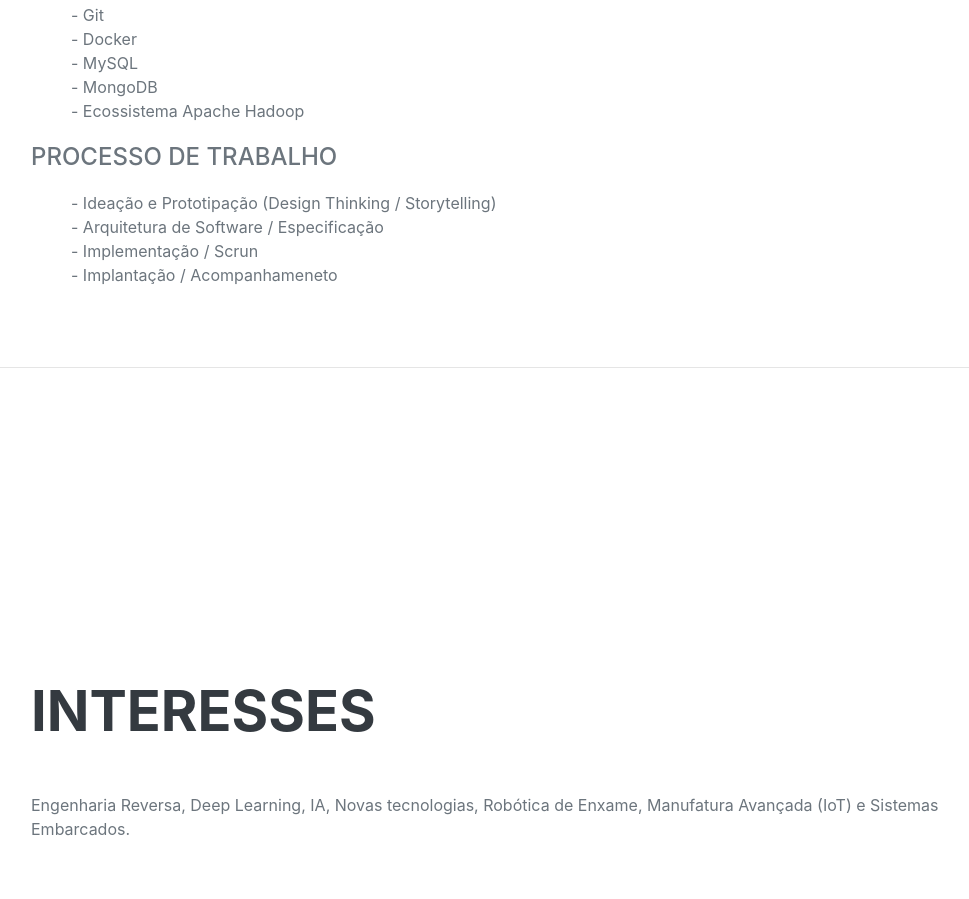
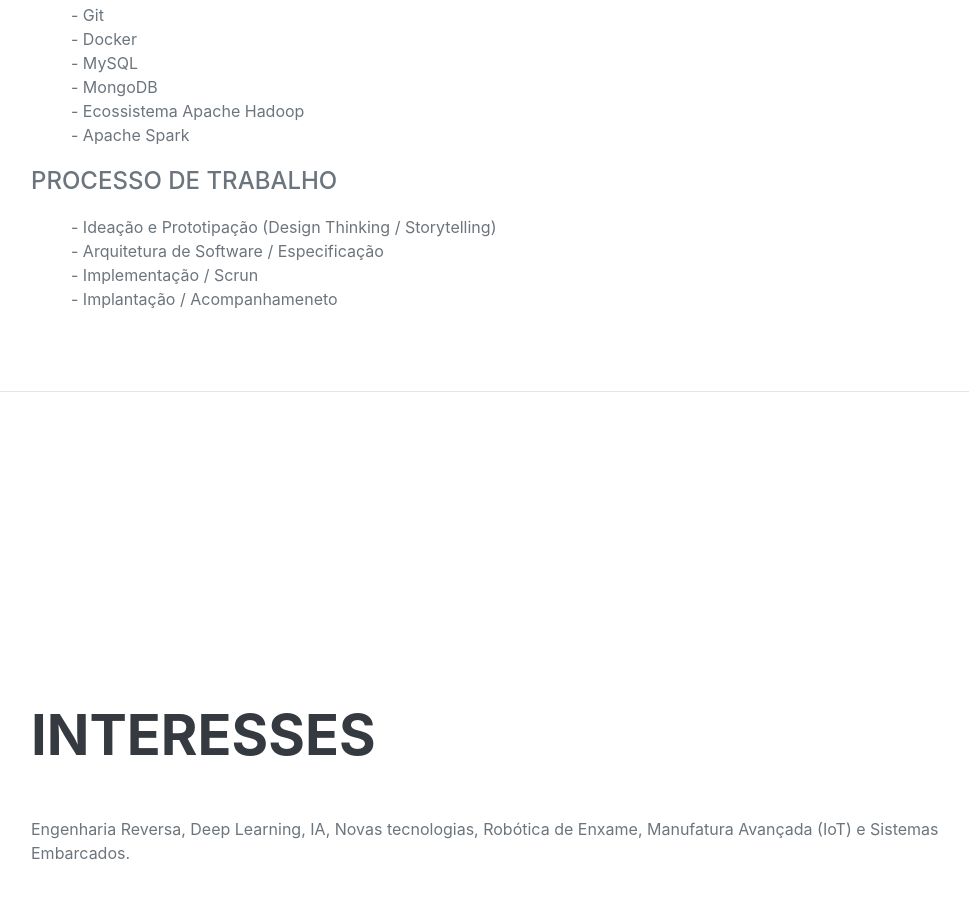
Before and after one commit to carlosemsantana/carlosemsantana.github.io, a plain HTML site: page index.html in a window 1280 px wide. Shown: the part 3418-4317 px from the top of the page, without its empty margins (289-1258 px from the left). Drawn offline with nearby package versions, Linux system fonts and the light colour scheme; a web font is replaced by a local one.

Commit message:
ATualizar

```diff
--- a/index.html
+++ b/index.html
@@ -165,6 +165,9 @@
                          <li>
                            - Ecossistema Apache Hadoop
                         </li>
+                        <li>
+                        	- Apache Spark
+                        	</li>
 
                     </ul>
                     <p>
```
